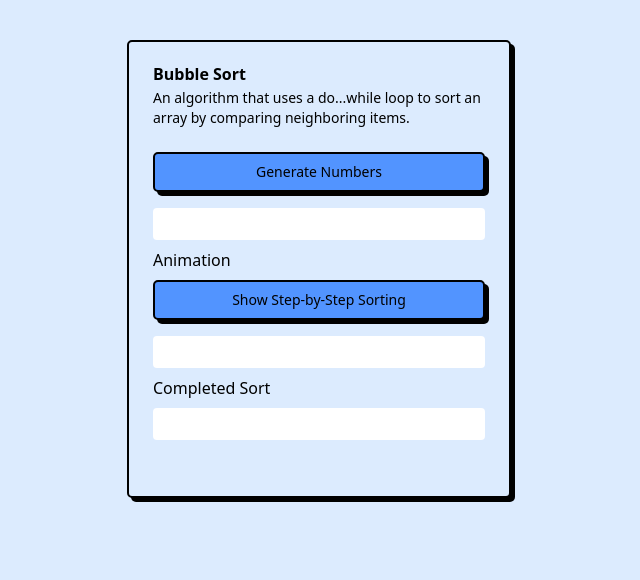
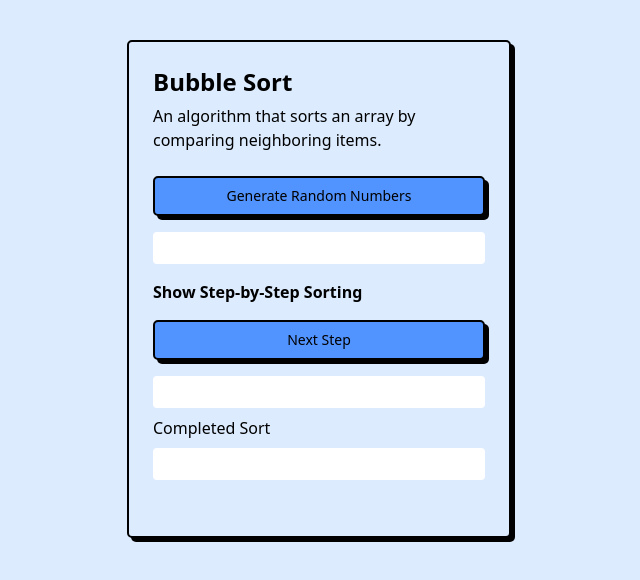
Before and after one commit to williamldennis/wd-algos, a Next.js app: page /bubble-sort in a window 1280 px wide. Shown: the top 580 px of the page, without its empty margins (321-961 px from the left). Built offline with nearby package versions, Linux system fonts and the light colour scheme.

Commit message:
pausing on bubble sort for now

```diff
--- a/src/algos/bubblesort.tsx
+++ b/src/algos/bubblesort.tsx
@@ -4,7 +4,9 @@
 export type animationState = {
     originalArr?: number[],
     sortedArr?: number[],
-    stepArr?: number[]
+    stepArr?: number[],
+    currentIndex?: number,
+    neighborIndex?: number
 
 }
 
@@ -24,12 +26,14 @@ export function bubbleSort(oldArr: number[]): { sortedArray: number[], frames: a
         swapped = false
 
         for (let i = 0; i < arr.length - 1; i++) {
+            frames.push({
+                stepArr: arr.slice(),
+                currentIndex: i,
+                neighborIndex: i + 1
+            });
 
             if (arr[i] > arr[i + 1]) {
                 [arr[i], arr[i + 1]] = [arr[i + 1], arr[i]]
-                frames.push({
-                    stepArr: arr.slice(),
-                })
                 swapped = true
             }
         }
--- a/src/app/bubble-sort/page.tsx
+++ b/src/app/bubble-sort/page.tsx
@@ -23,7 +23,7 @@ export default function BubbleSort() {
 
 
     const generateNumbers = () => {
-        const newNumbers: number[] = Array.from({ length: 5 }, () => Math.floor(Math.random() * 100))
+        const newNumbers: number[] = Array.from({ length: 4 }, () => Math.floor(Math.random() * 100))
         setSortNumbers(newNumbers)
         const result = bubbleSort(newNumbers)
         setSortedArray(result.sortedArray)
@@ -49,25 +49,29 @@ export default function BubbleSort() {
         <div className="flex mt-10">
             <Card className="w-full max-w-sm m-auto">
                 <CardHeader>
-                    <CardTitle>Bubble Sort</CardTitle>
-                    <CardDescription>
-                        An algorithm that uses a do...while loop to sort an array by comparing neighboring items.                    </CardDescription>
+                    <CardTitle className="text-2xl">Bubble Sort</CardTitle>
+                    <CardDescription className="text-md">
+                        An algorithm that sorts an array by comparing neighboring items.</CardDescription>
                 </CardHeader>
                 <CardContent>
                     <Button
                         onClick={() => generateNumbers()}
                         className="w-full mb-2">
-                        Generate Numbers
+                        Generate Random Numbers
                     </Button>
-                    <div className="bg-white rounded p-4 text-center my-2 font-bold">
-                        {sortNumbers.join(", ")}
+                    <div className="bg-white rounded p-4 text-center my-2 font-bold flex gap-2 justify-center">
+                        {sortNumbers.map(num => (
+                            <div className="bg-blue-300 rounded w-15 py-1 text-center">{num}</div>
+                        ))}
                     </div>
                     {/* <Button
                         onClick={() => handleSort()}
                         className="w-full mb-2">
                         Sort Numbers
                     </Button> */}
-                    <div className="my-2">Animation</div>
+                    <div className="my-4 font-bold">
+                        Show Step-by-Step Sorting
+                    </div>
                     <Button
                         onClick={() => {
                             if (visibleFrameCount < frames.length) {
@@ -75,7 +79,7 @@ export default function BubbleSort() {
                             }
                         }}
                         className="w-full mb-4">
-                        Show Step-by-Step Sorting
+                        Next Step
                     </Button>
                     <div className="bg-white h-full p-4 rounded">
                         <div>
@@ -83,13 +87,24 @@ export default function BubbleSort() {
                                 <div className="text-center font-bold">
                                     {frames.slice(0, visibleFrameCount).map((frame, index) => (
                                         <div className="flex justify-center gap-2 mb-2">
-                                            {(frame.stepArr || frame.originalArr)?.map((num, i) => (
-                                                <div className="bg-red-300 rounded w-15 py-1 text-center">
-                                                    {num}
-                                                </div>
-                                            ))}
+                                            {(frame.stepArr || frame.originalArr)?.map((num, i) => {
+
+                                                const isCurrent = i === frame.currentIndex
+                                                const isNeighbor = i === frame.neighborIndex
+
+                                                return (
+                                                    <div
+                                                        key={i}
+                                                        className={`rounded w-15 py-1 text-center transition-all duration-200
+                                                        ${isCurrent || isNeighbor ? "bg-yellow-400 font-bold" : "bg-red-300"}`}
+                                                    >
+                                                        {num}
+                                                    </div>
+                                                );
+                                            })}
                                         </div>
-                                    ))}                                </div>
+                                    ))}
+                                </div>
                             }
                         </div>
                     </div>
```
